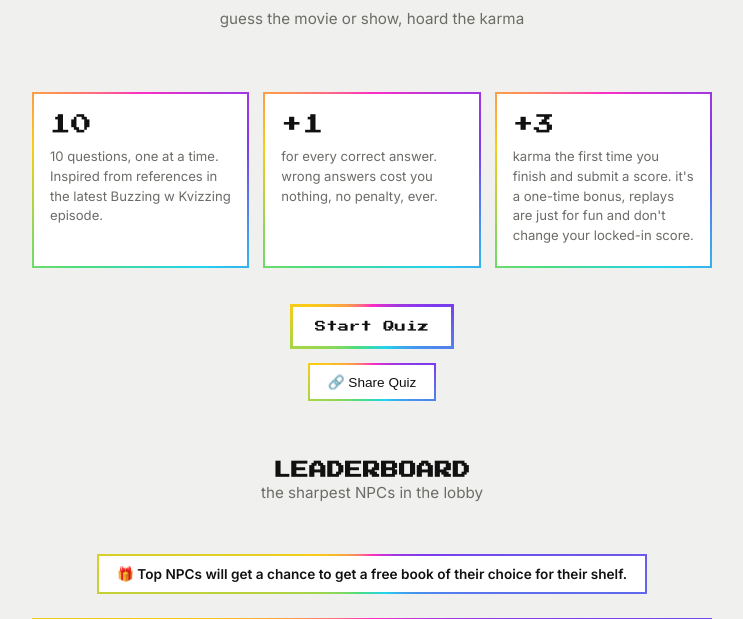
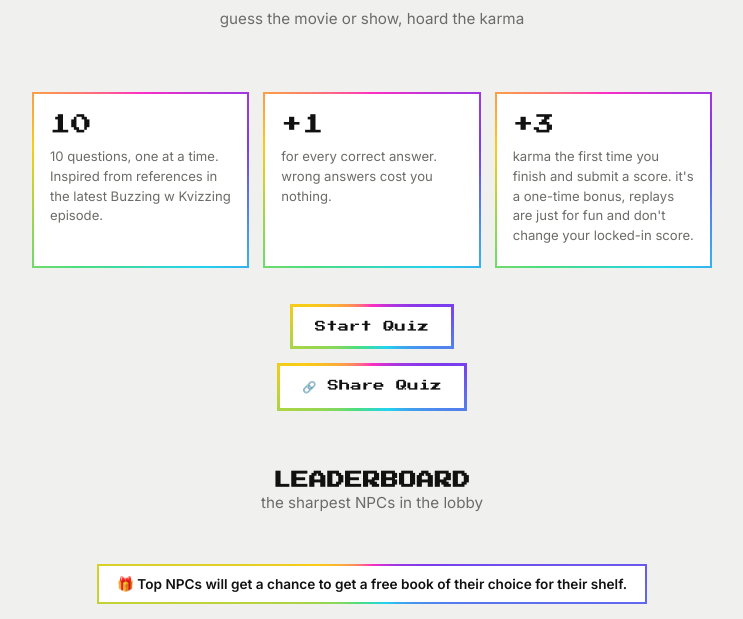
Before and after one commit to siddharth-3097/npc-lobby, a Django app: page /quiz/ in a window 1280 px wide. Shown: the part 162-781 px from the top of the page, without its empty margins (268-1011 px from the left). Run offline with Django 5.2, Linux system fonts and the light colour scheme; data that the repository does not hold is empty; some libraries are stand-ins or nearby versions.

Commit message:
Trim wrong-answer copy and match Share Quiz styling to Start Quiz
Co-Authored-By: Claude Sonnet 5 <noreply@anthropic.com>
Claude-Session: https://claude.ai/code/session_01MuGj9h5Xd1JU3843eJNkvt

```diff
--- a/recs/templates/recs/quiz.html
+++ b/recs/templates/recs/quiz.html
@@ -33,7 +33,7 @@
       </div>
       <div class="quiz-rule-card">
         <div class="quiz-rule-icon pixel">+1</div>
-        <p>for every correct answer. wrong answers cost you nothing, no penalty, ever.</p>
+        <p>for every correct answer. wrong answers cost you nothing.</p>
       </div>
       <div class="quiz-rule-card">
         <div class="quiz-rule-icon pixel">+3</div>
@@ -42,7 +42,7 @@
     </div>
 
     <button id="start-quiz-btn" type="button" class="btn-view-list pixel">Start Quiz</button>
-    <button id="share-quiz-btn" type="button" class="btn-pill quiz-share-btn">&#128279; Share Quiz</button>
+    <button id="share-quiz-btn" type="button" class="btn-view-list pixel quiz-share-btn">&#128279; Share Quiz</button>
   </div>
 
   <div id="quiz-question-panel" class="quiz-panel hidden">
```
